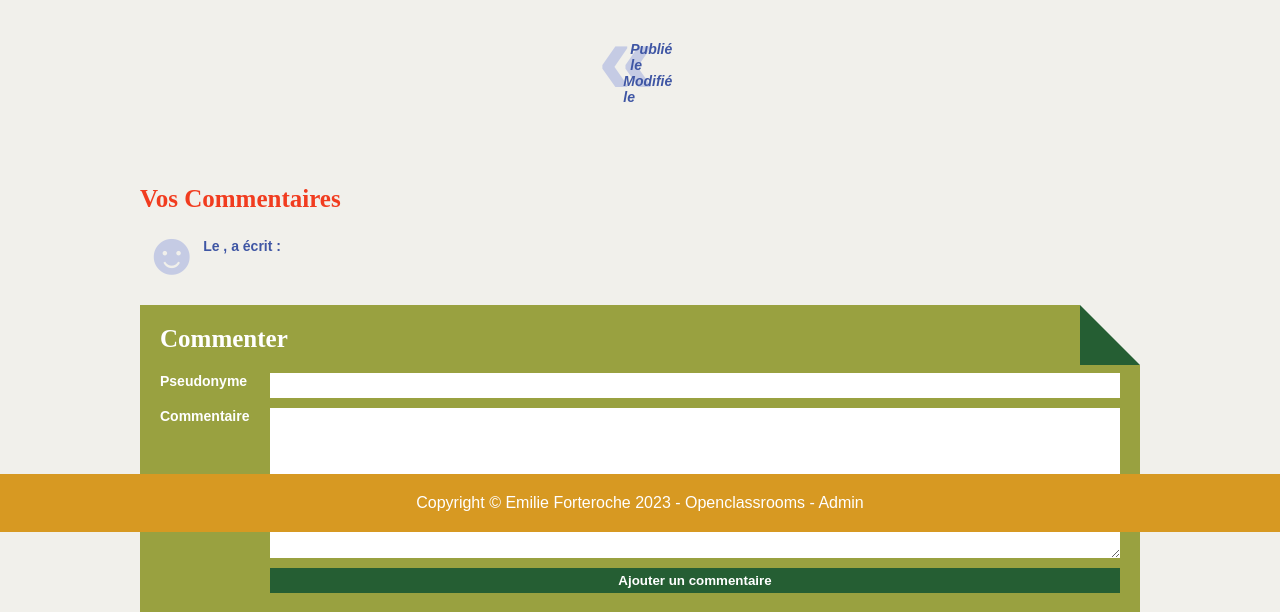
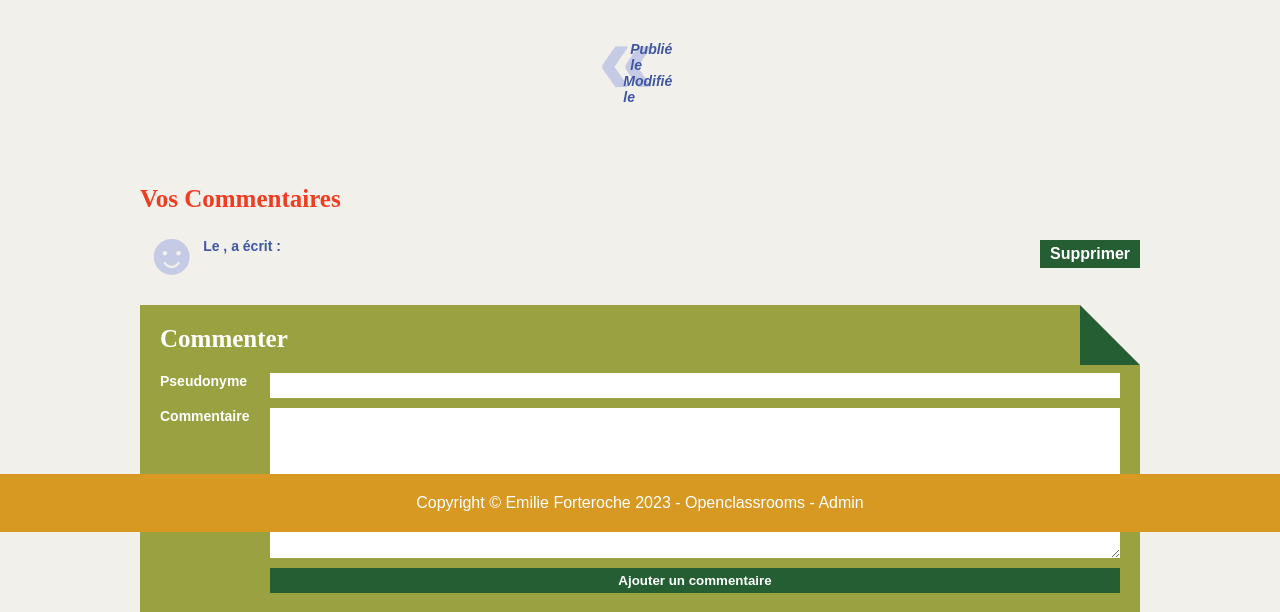
Before and after one commit to HB3317/blog_forteroche, a PHP site: template views/templates/detailArticle.php in a window 1280 px wide. Shown: the part 268-880 px from the top of the page. Run offline with PHP 8.4, Linux system fonts and the light colour scheme; the visitor is signed in with stand-in values (Sample User, id 1); the template is opened without the code that fills it: most values are stand-ins (such as "Sample title", 1, 10 or a date in 2020); data that the repository does not hold is empty; some web fonts are replaced.

Commit message:
Ajout du bouton de suppression des commentaires, confirmation utilisateur et retour sur l'article après suppression

```diff
--- a/css/style.css
+++ b/css/style.css
@@ -397,6 +397,12 @@ a.info {
     font-weight: bold;
 }
 
+.commentActions {
+    display: flex;
+    align-items: center;
+    margin-left: auto;
+}
+
 /**
  * Footer global de la page.
  */
--- a/index.php
+++ b/index.php
@@ -89,6 +89,11 @@ try {
             $adminController->deleteComment();
             break;
 
+        case 'deleteComment':
+            $adminController = new AdminController();
+            $adminController->deleteComment();
+            break;
+
         default:
             throw new Exception("La page demandée n'existe pas.");
     }
--- a/views/templates/detailArticle.php
+++ b/views/templates/detailArticle.php
@@ -23,7 +23,8 @@
     <?php
         if (empty($comments)) {
             echo '<p class="info">Aucun commentaire pour cet article.</p>';
-        } else {
+        }
+        else {
             echo '<ul>';
             foreach ($comments as $comment) {
                 echo '<li>';
@@ -32,6 +33,11 @@
                 echo '      <h3 class="info">Le ' . Utils::convertDateToFrenchFormat($comment->getDateCreation()) . ", " . Utils::format($comment->getPseudo()) . ' a écrit :</h3>';
                 echo '      <p class="content">' . Utils::format($comment->getContent()) . '</p>';
                 echo '  </div>';
+                if (isset($_SESSION['user'])) {
+                    echo '    <div class="commentActions">';
+                    echo '         <a class="submit" href="index.php?action=deleteComment&id=' . $comment->getId() . '&articleId=' . $article->getId() . '" ' . Utils::askConfirmation("Êtes-vous sûr de vouloir supprimer ce commentaire ?") . '>Supprimer</a>';
+                    echo '    </div>';
+                }
                 echo '</li>';
             }
             echo '</ul>';
--- a/views/templates/main.php
+++ b/views/templates/main.php
@@ -14,7 +14,7 @@
     <meta charset="UTF-8">
     <meta name="viewport" content="width=device-width, initial-scale=1.0">
     <title>Emilie Forteroche</title>
-    <link rel="stylesheet" href="./css/style.css?v=5">
+    <link rel="stylesheet" href="./css/style.css?v=6">
 </head>
 
 <body>
```
Also changed, not shown: controllers/AdminController.php (+13 -4 lines).
